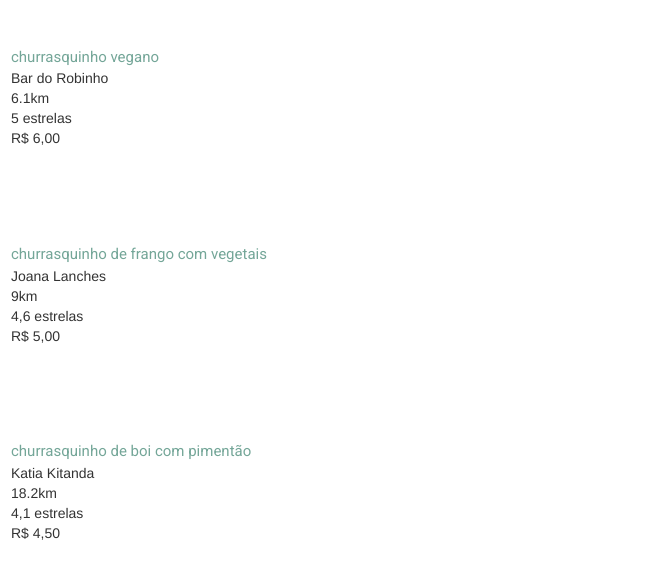
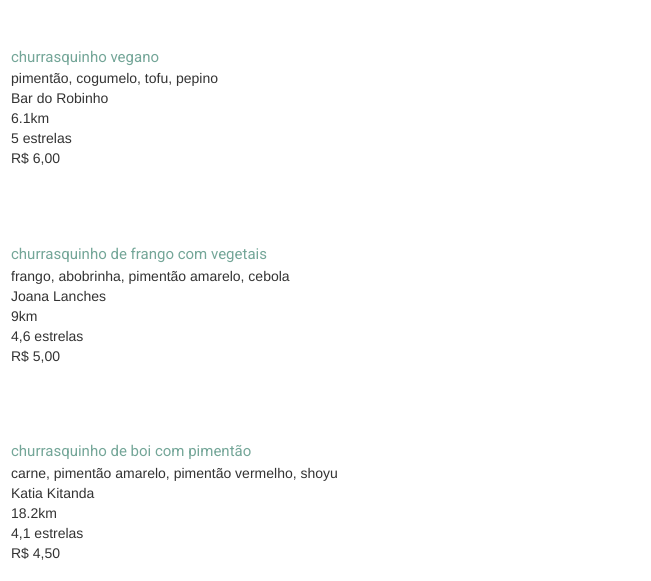
Before and after one commit to fjl-projeto/pi, a plain HTML site: page search.html in a window 1280 px wide. Shown: the part 297-878 px from the top of the page, 629-1280 px from the left. Drawn offline with nearby package versions, Linux system fonts and the light colour scheme.

Commit message:
Update search.html

```diff
--- a/search.html
+++ b/search.html
@@ -194,6 +194,10 @@
 					</div>
 
 					<div class="row">
+						pimentão, cogumelo, tofu, pepino
+					</div>
+
+					<div class="row">
 						Bar do Robinho
 					</div>
 
@@ -222,6 +226,10 @@
 				<div class="col-sm-6" align="left">
 					<div class="row">
 						<a href="#" class="titulo2">churrasquinho de frango com vegetais</a>
+					</div>
+
+					<div class="row">
+						frango, abobrinha, pimentão amarelo, cebola
 					</div>
 
 					<div class="row">
@@ -257,6 +265,10 @@
 					</div>
 
 					<div class="row">
+						carne, pimentão amarelo, pimentão vermelho, shoyu
+					</div>
+
+					<div class="row">
 						Katia Kitanda
 					</div>
 
```
